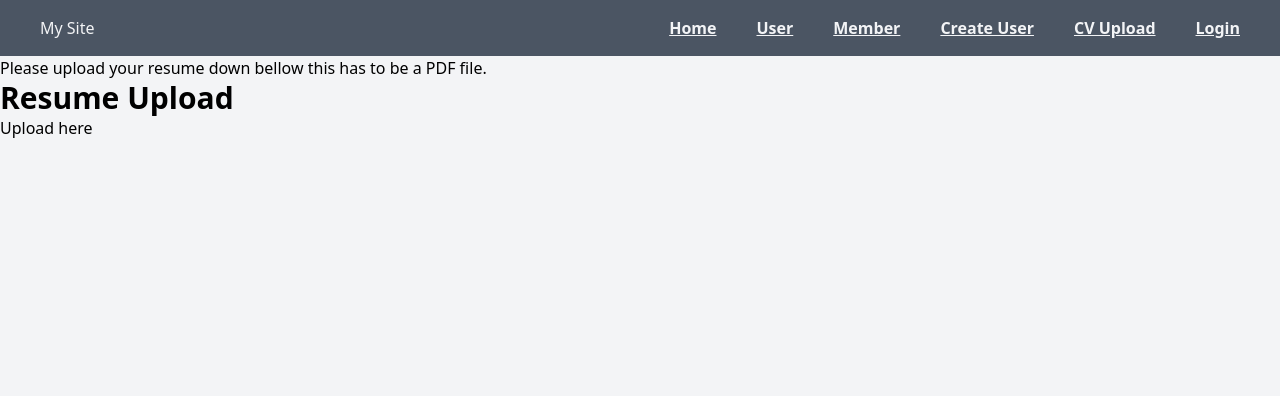
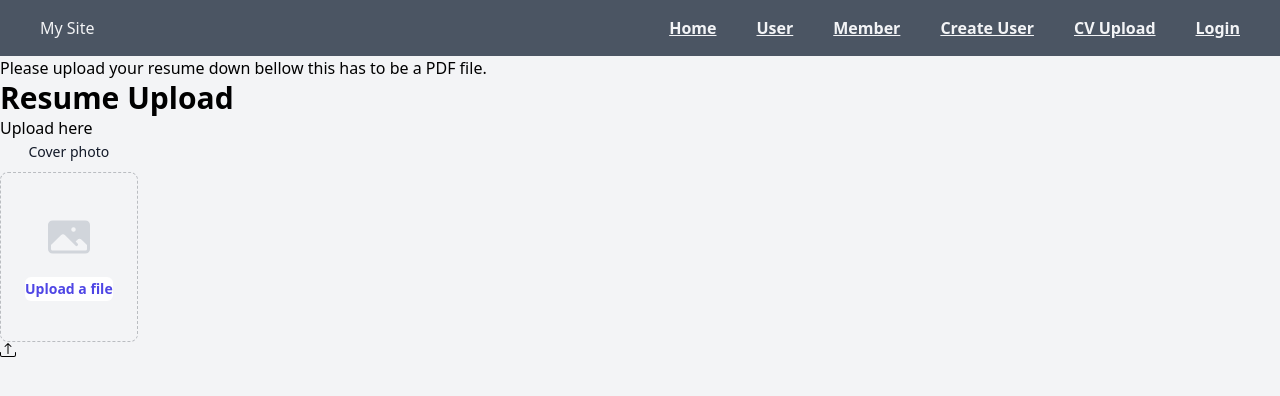
Before and after one commit to joeplevin/monash-volunteer-system, a Next.js app: page /UploadCV in a window 1280 px wide. Shown: the top 396 px of the page. Built offline with nearby package versions, Linux system fonts and the light colour scheme; no server answers.

Commit message:
upload front end

```diff
--- a/app/UploadCV/page.jsx
+++ b/app/UploadCV/page.jsx
@@ -6,7 +6,30 @@ const UploadCV = () => {
     <>
         <div>Please upload your resume down bellow this has to be a PDF file.</div>
         <h1>Resume Upload </h1>
-        <button><p>Upload here</p></button>
+        <form><p>Upload here</p></form>
+        <button class="btn">
+            <div class="col-span-full">
+          <label for="cover-photo" class="block text-sm font-medium leading-6 text-gray-900">Cover photo</label>
+          <div class="mt-2 flex justify-center rounded-lg border border-dashed border-gray-900/25 px-6 py-10">
+            <div class="text-center">
+              <svg class="mx-auto h-12 w-12 text-gray-300" viewBox="0 0 24 24" fill="currentColor" aria-hidden="true">
+                <path fill-rule="evenodd" d="M1.5 6a2.25 2.25 0 012.25-2.25h16.5A2.25 2.25 0 0122.5 6v12a2.25 2.25 0 01-2.25 2.25H3.75A2.25 2.25 0 011.5 18V6zM3 16.06V18c0 .414.336.75.75.75h16.5A.75.75 0 0021 18v-1.94l-2.69-2.689a1.5 1.5 0 00-2.12 0l-.88.879.97.97a.75.75 0 11-1.06 1.06l-5.16-5.159a1.5 1.5 0 00-2.12 0L3 16.061zm10.125-7.81a1.125 1.125 0 112.25 0 1.125 1.125 0 01-2.25 0z" clip-rule="evenodd" />
+              </svg>
+              <div class="mt-4 flex text-sm leading-6 text-gray-600">
+                <label for="file-upload" class="relative cursor-pointer rounded-md bg-white font-semibold text-indigo-600 focus-within:outline-none focus-within:ring-2 focus-within:ring-indigo-600 focus-within:ring-offset-2 hover:text-indigo-500">
+                  <span>Upload a file</span>
+                  <input id="file-upload" name="file-upload" type="file" class="sr-only"></input>
+                </label>
+                </div>
+
+            </div>
+            </div>
+            </div>
+            <svg xmlns="http://www.w3.org/2000/svg" width="16" height="16" fill="currentColor" class="bi bi-upload" viewBox="0 0 16 16">
+  <path d="M.5 9.9a.5.5 0 0 1 .5.5v2.5a1 1 0 0 0 1 1h12a1 1 0 0 0 1-1v-2.5a.5.5 0 0 1 1 0v2.5a2 2 0 0 1-2 2H2a2 2 0 0 1-2-2v-2.5a.5.5 0 0 1 .5-.5"/>
+  <path d="M7.646 1.146a.5.5 0 0 1 .708 0l3 3a.5.5 0 0 1-.708.708L8.5 2.707V11.5a.5.5 0 0 1-1 0V2.707L5.354 4.854a.5.5 0 1 1-.708-.708z"/>
+</svg>
+            </button>
     </>
 
   )
```
